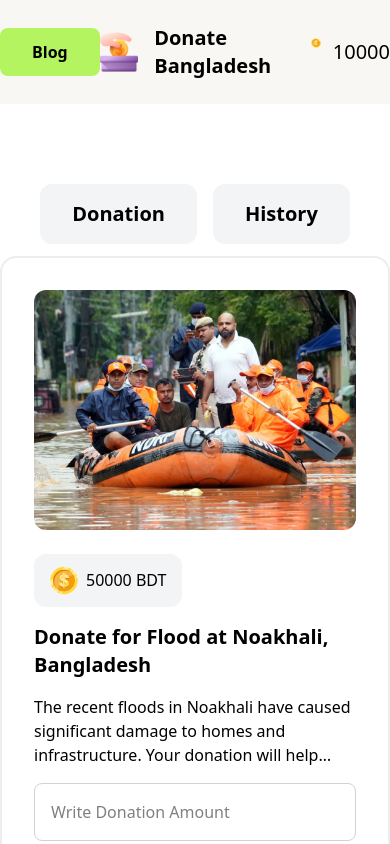
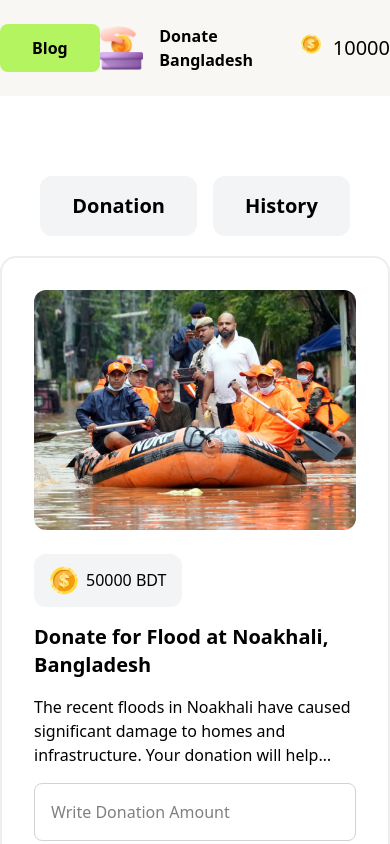
Before and after one commit to sifayet007/assignment-5, a plain HTML site: page index.html in a window 390 px wide. Shown: the top 844 px of the page. Drawn offline with nearby package versions, Linux system fonts and the light colour scheme.

Commit message:
text size update

```diff
--- a/index.html
+++ b/index.html
@@ -20,7 +20,9 @@
         </div>
         <div class="flex items-center gap-4">
           <span><img src="assets/logo.png" alt="" /></span>
-          <span class="font-semibold text-xl">Donate Bangladesh</span>
+          <span class="font-semibold text-base md:text-xl"
+            >Donate Bangladesh</span
+          >
         </div>
         <div class="flex gap-3">
           <span><img src="assets/coin.png" alt="" /></span>
```
